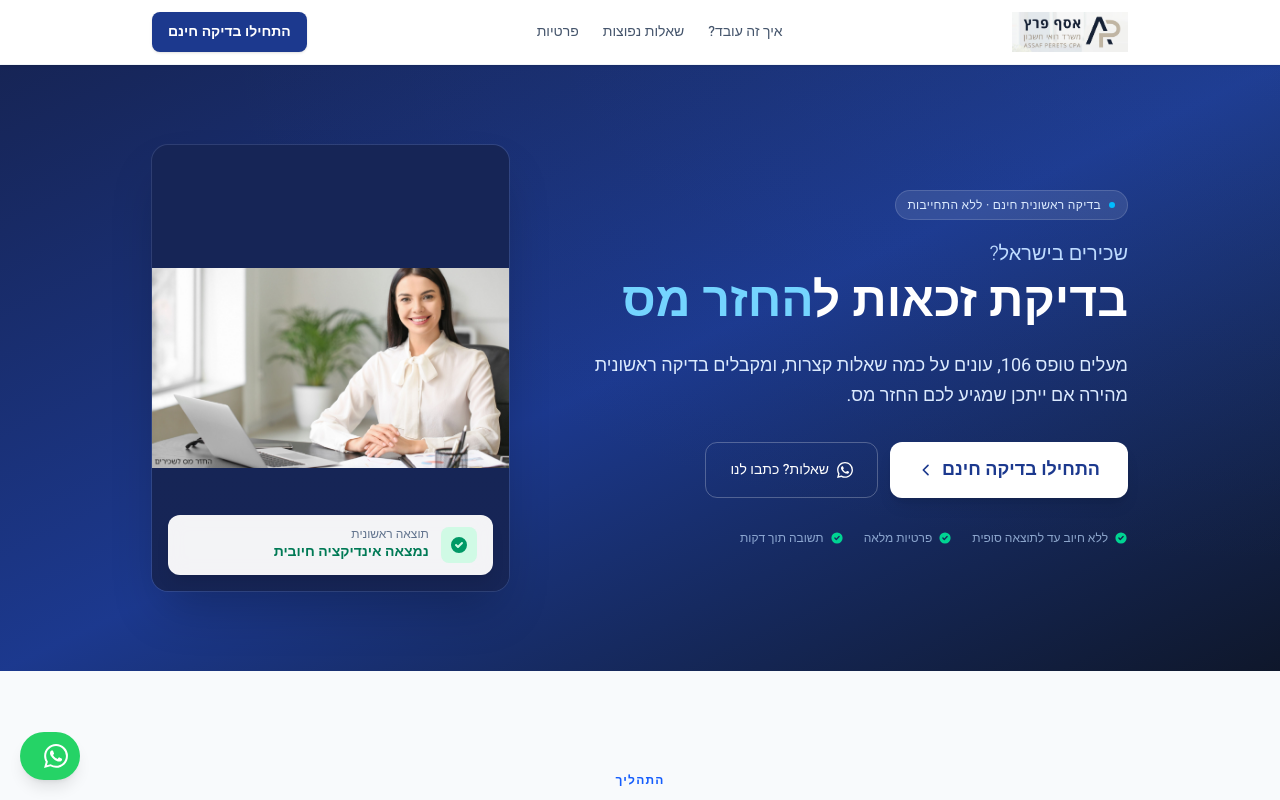
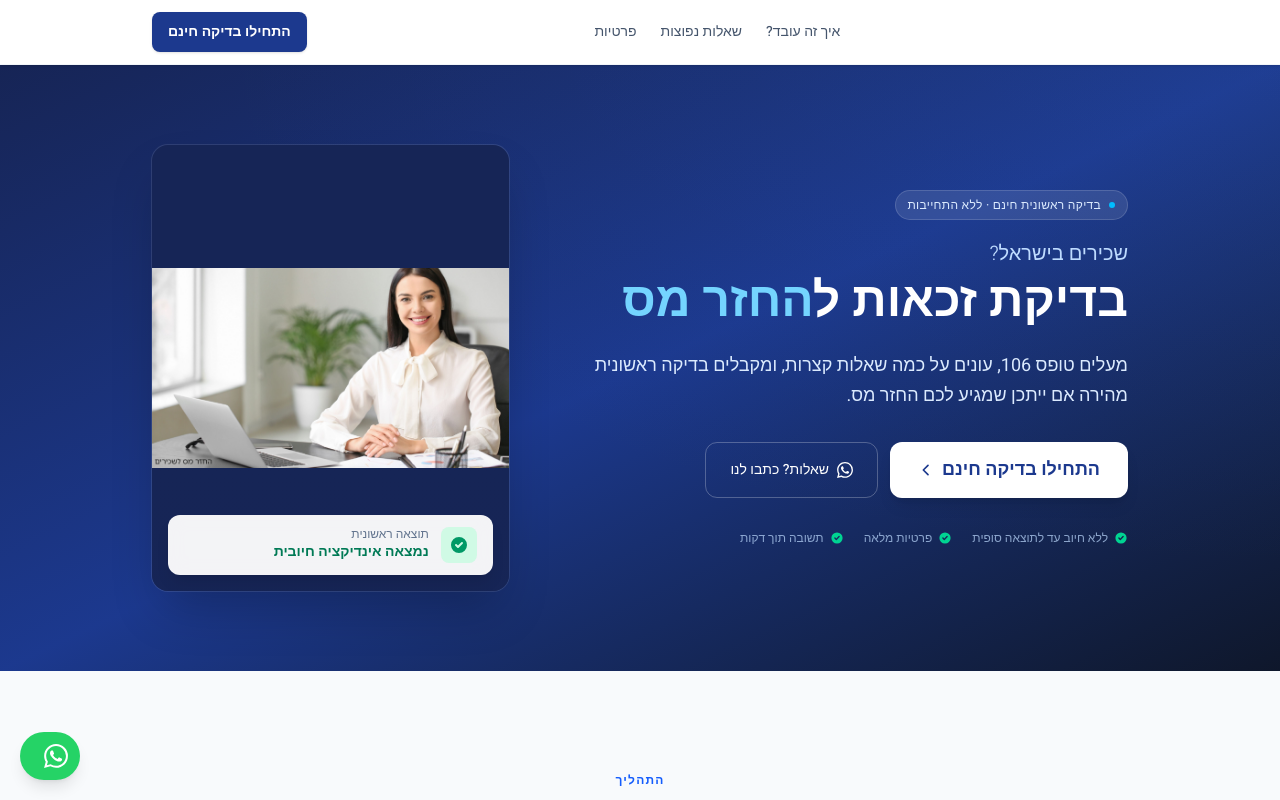
Before and after one commit to reutezra-bot/tax-refund-site, a Next.js app: page / in a window 1280 px wide. Shown: the top 800 px of the page. Built offline with nearby package versions, Linux system fonts and the light colour scheme.

Commit message:
remove logo from header

```diff
--- a/components/layout/Header.tsx
+++ b/components/layout/Header.tsx
@@ -1,23 +1,11 @@
 import Link from 'next/link';
-import Image from 'next/image';
-import { LOGO_PATH } from '@/lib/constants';
 
 export default function Header() {
   return (
     <header className="bg-white border-b border-slate-100 sticky top-0 z-50 shadow-sm">
       <div className="max-w-5xl mx-auto px-4 sm:px-6">
         <div className="flex items-center justify-between h-16">
-          {/* Logo */}
-          <Link href="/" className="flex items-center shrink-0">
-            <Image
-              src={LOGO_PATH}
-              alt="אסף פרץ — משרד רואי חשבון"
-              width={160}
-              height={48}
-              className="h-10 w-auto object-contain"
-              priority
-            />
-          </Link>
+          <Link href="/" className="flex items-center shrink-0" />
 
           {/* Nav */}
           <nav className="hidden sm:flex items-center gap-6">
```
